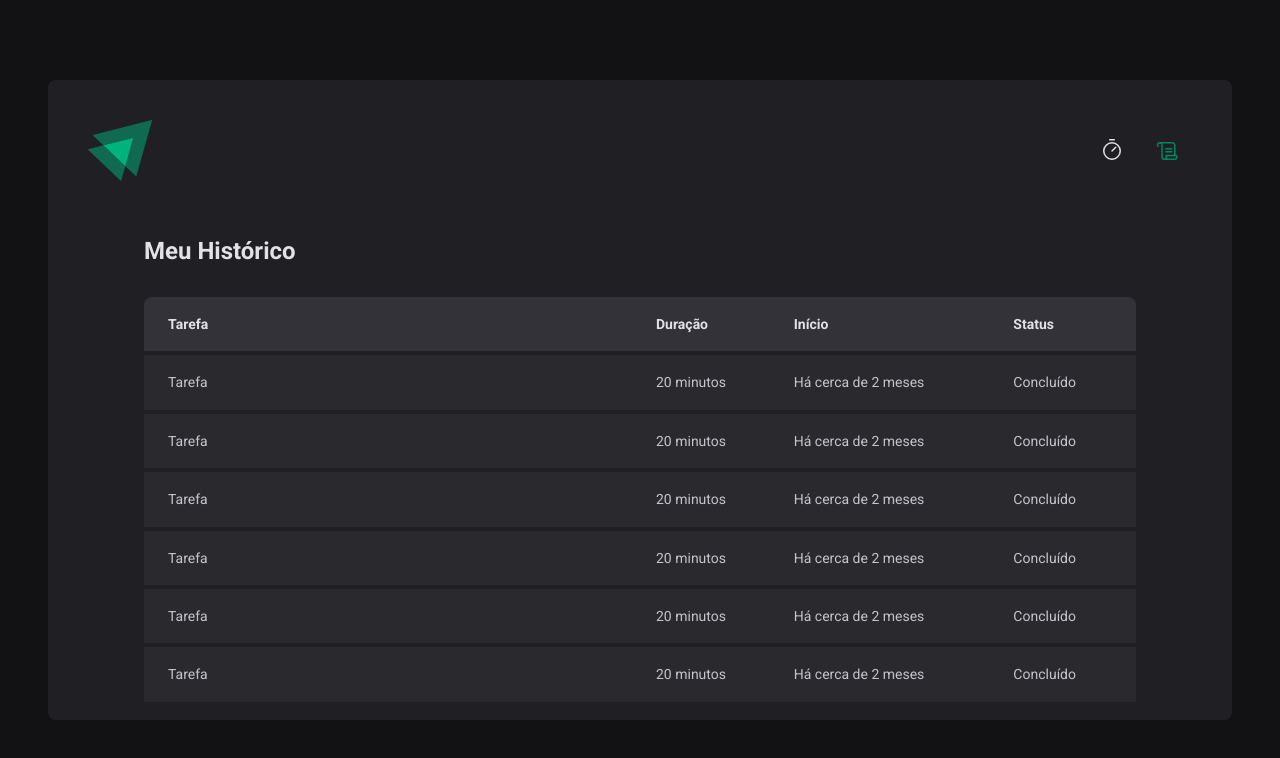
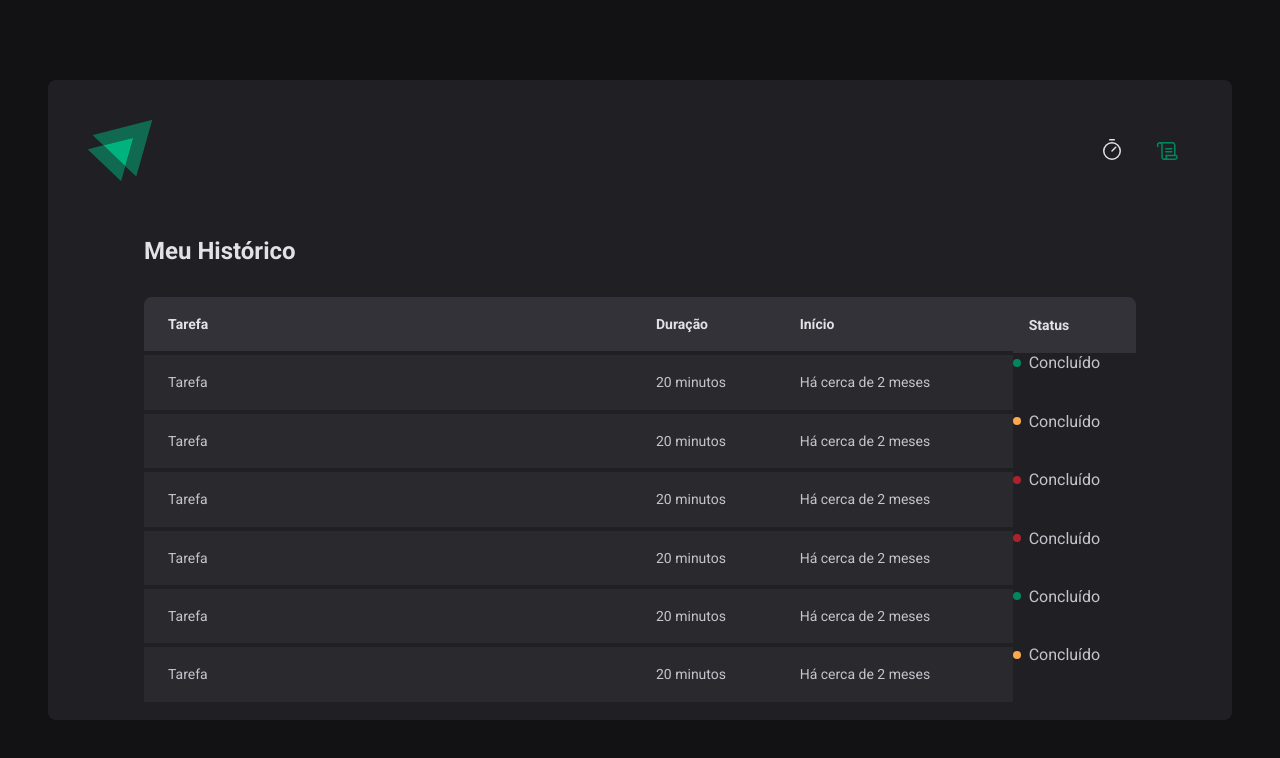
Before and after one commit to rodrrigodev/igniteTimer, a React (Vite) app: page /history in a window 1280 px wide. Shown: the top 758 px of the page. Built offline with nearby package versions, Linux system fonts and the light colour scheme.

Commit message:
status timer

```diff
--- a/src/pages/History/index.tsx
+++ b/src/pages/History/index.tsx
@@ -1,4 +1,4 @@
-import { HistoryContainer, HistoryList } from "./styles";
+import { HistoryContainer, HistoryList, Status } from "./styles";
 
 export function History(){
     return(
@@ -19,42 +19,42 @@ export function History(){
                             <td>Tarefa</td>
                             <td>20 minutos</td>
                             <td>Há cerca de 2 meses</td>
-                            <td>Concluído</td>
+                            <Status statusColor="green">Concluído</Status>
                         </tr>
 
                         <tr>
                             <td>Tarefa</td>
                             <td>20 minutos</td>
                             <td>Há cerca de 2 meses</td>
-                            <td>Concluído</td>
+                            <Status statusColor="yellow">Concluído</Status>
                         </tr>
 
                         <tr>
                             <td>Tarefa</td>
                             <td>20 minutos</td>
                             <td>Há cerca de 2 meses</td>
-                            <td>Concluído</td>
+                            <Status statusColor="red">Concluído</Status>
                         </tr>
 
                         <tr>
                             <td>Tarefa</td>
                             <td>20 minutos</td>
                             <td>Há cerca de 2 meses</td>
-                            <td>Concluído</td>
+                            <Status statusColor="red">Concluído</Status>
                         </tr>
 
                         <tr>
                             <td>Tarefa</td>
                             <td>20 minutos</td>
                             <td>Há cerca de 2 meses</td>
-                            <td>Concluído</td>
+                            <Status statusColor="green">Concluído</Status>
                         </tr>
 
                         <tr>
                             <td>Tarefa</td>
                             <td>20 minutos</td>
                             <td>Há cerca de 2 meses</td>
-                            <td>Concluído</td>
+                            <Status statusColor="yellow">Concluído</Status>
                         </tr>
                     <tbody>
 
--- a/src/pages/History/styles.ts
+++ b/src/pages/History/styles.ts
@@ -60,3 +60,149 @@ export const HistoryList = styled.div`
     }
 
 `
+
+const STATUS_COLORS = {
+    yellow: 'yellow-500',
+    green: 'green-500',
+    red: 'red-500'
+} as const
+// as const means that the inferred types for the  STATUS_COLORS object are marked as read-only and cannot be modified.
+//To understand more... remove the as const and put the mouse on const to see the diferente between
+//Read more here: https://mainawycliffe.dev/blog/const-assertion-in-typescript/
+
+interface StatusProps{
+    statusColor: keyof typeof STATUS_COLORS
+}
+
+
+export const Status = styled.span<StatusProps>`
+    display: flex;
+    align-items: center;
+    gap: .5rem;
+
+    &::before{
+        content: "";
+        width: .5rem;
+        height: .5rem;
+        border-radius: 50%;
+        background-color: ${props=> props.theme[STATUS_COLORS[props.statusColor]]};
+    }
+`
+
+/*
+To understand the keyof typeof usage in TypeScript, first you need to understand what are literal types and union of literal types. So, I'll explain these concepts first and then explain keyof and typeof individually in detail. After that, I'll come back to enum to answer what is asked in the question. It's a long answer but examples are easy to understand.
+
+Literal types
+Literal types in TypeScript are more specific types of string, number or boolean. For example, "Hello World" is a string, but a string is not "Hello World". "Hello World" is a more specific type of type string, so it is a literal type.
+
+A literal type can be declared as following:
+
+type Greeting = "Hello"
+This means that the object of type Greeting can have only a string value "Hello" and no other string value or any other value of any other type as shown in the following code:
+
+let greeting: Greeting
+greeting = "Hello" // OK
+greeting = "Hi"    // Error: Type '"Hi"' is not assignable to type '"Hello"'
+Literal types are not useful on their own, however when combined with union types, type aliases and type guards they become powerful.
+
+Following is an example of union of literal types:
+
+type Greeting = "Hello" | "Hi" | "Welcome"
+Now the object of type Greeting can have the value either "Hello", "Hi" or "Welcome".
+
+let greeting: Greeting
+greeting = "Hello"       // OK
+greeting = "Hi"          // OK
+greeting = "Welcome"     // OK
+greeting = "GoodEvening" // Error: Type '"GoodEvening"' is not assignable to type 'Greeting'
+keyof only
+keyof of some type T gives you a new type that is a union of literal types and these literal types are the names of the properties of T. The resulting type is a subtype of string.
+
+For example, consider the following interface:
+
+interface Person {
+    name: string
+    age: number
+    location: string
+}
+Using the keyof operator on the type Person will give you a new type as shown in the following code:
+
+type SomeNewType = keyof Person
+This SomeNewType is a union of literal types ("name" | "age" | "location") that is made from the properties of type Person.
+
+Now you can create objects of type SomeNewType:
+
+let newTypeObject: SomeNewType
+newTypeObject = "name"           // OK
+newTypeObject = "age"            // OK
+newTypeObject = "location"       // OK
+newTypeObject = "anyOtherValue"  // Error...
+
+To understand the keyof typeof usage in TypeScript, first you need to understand what are literal types and union of literal types. So, I'll explain these concepts first and then explain keyof and typeof individually in detail. After that, I'll come back to enum to answer what is asked in the question. It's a long answer but examples are easy to understand.
+
+Literal types
+Literal types in TypeScript are more specific types of string, number or boolean. For example, "Hello World" is a string, but a string is not "Hello World". "Hello World" is a more specific type of type string, so it is a literal type.
+
+A literal type can be declared as following:
+
+type Greeting = "Hello"
+This means that the object of type Greeting can have only a string value "Hello" and no other string value or any other value of any other type as shown in the following code:
+
+let greeting: Greeting
+greeting = "Hello" // OK
+greeting = "Hi"    // Error: Type '"Hi"' is not assignable to type '"Hello"'
+Literal types are not useful on their own, however when combined with union types, type aliases and type guards they become powerful.
+
+Following is an example of union of literal types:
+
+type Greeting = "Hello" | "Hi" | "Welcome"
+Now the object of type Greeting can have the value either "Hello", "Hi" or "Welcome".
+
+let greeting: Greeting
+greeting = "Hello"       // OK
+greeting = "Hi"          // OK
+greeting = "Welcome"     // OK
+greeting = "GoodEvening" // Error: Type '"GoodEvening"' is not assignable to type 'Greeting'
+keyof only
+keyof of some type T gives you a new type that is a union of literal types and these literal types are the names of the properties of T. The resulting type is a subtype of string.
+
+For example, consider the following interface:
+
+interface Person {
+    name: string
+    age: number
+    location: string
+}
+Using the keyof operator on the type Person will give you a new type as shown in the following code:
+
+type SomeNewType = keyof Person
+This SomeNewType is a union of literal types ("name" | "age" | "location") that is made from the properties of type Person.
+
+Now you can create objects of type SomeNewType:
+
+let newTypeObject: SomeNewType
+newTypeObject = "name"           // OK
+newTypeObject = "age"            // OK
+newTypeObject = "location"       // OK
+newTypeObject = "anyOtherValue"  // Error...
+keyof typeof together on an object
+As you might already know, the typeof operator gives you the type of an object. In the above example of Person interface, we already knew the type, so we just had to use the keyof operator on type Person.
+
+But what to do when we don't know the type of an object or we just have a value and not a type of that value like the following?
+
+const bmw = { name: "BMW", power: "1000hp" }
+This is where we use keyof typeof together.
+
+The typeof bmw gives you the type: { name: string, power: string }
+
+And then keyof operator gives you the literal type union as shown in the following code:
+
+type CarLiteralType = keyof typeof bmw
+
+let carPropertyLiteral: CarLiteralType
+carPropertyLiteral = "name"       // OK
+carPropertyLiteral = "power"      // OK
+carPropertyLiteral = "anyOther"   // Error...
+
+https://stackoverflow.com/questions/55377365/what-does-keyof-typeof-mean-in-typescript
+/*/
```
